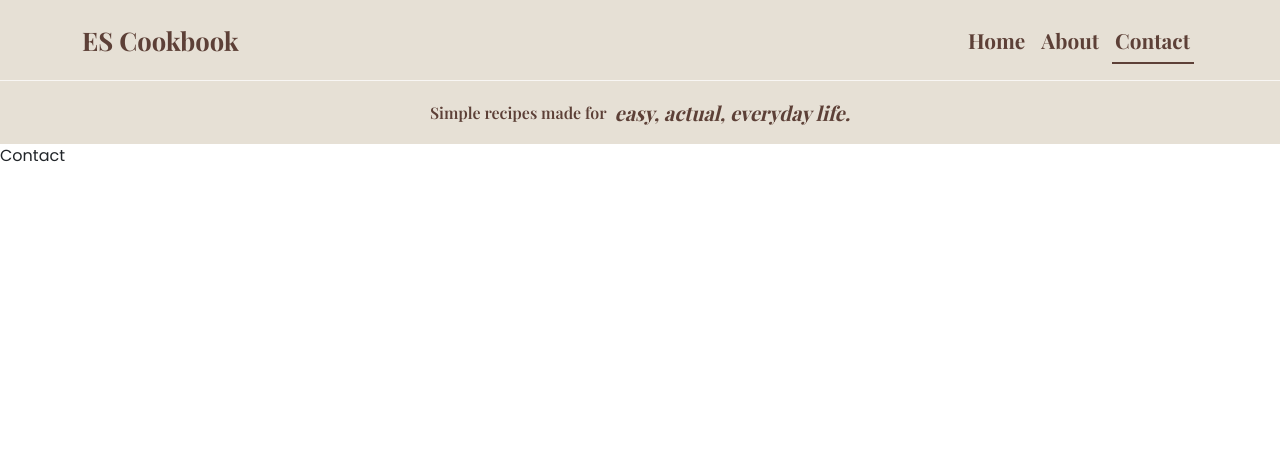
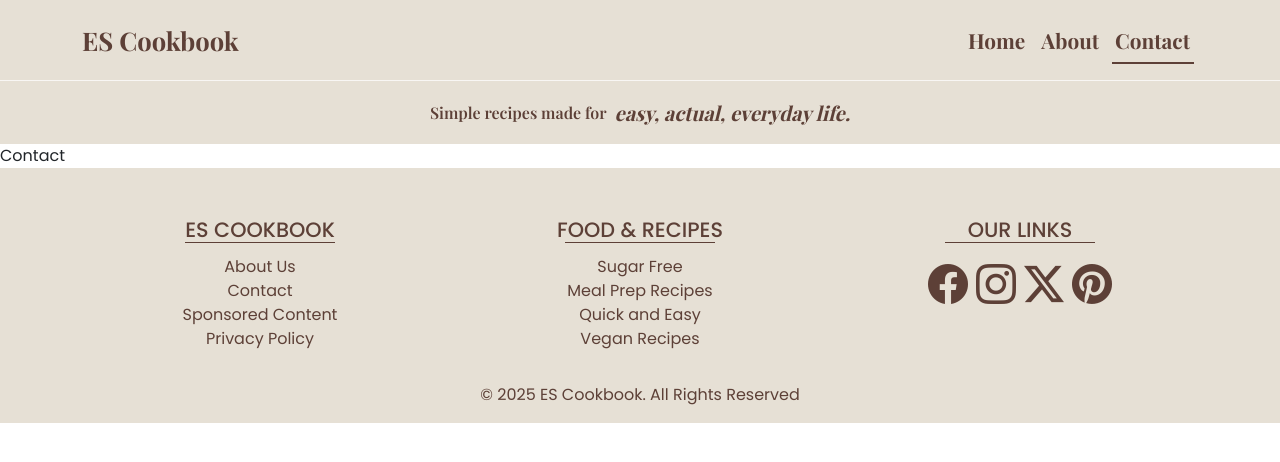
Before and after one commit to EmirSalmanDev/es_cookbook, a React (Vite) app in the folder es_cookbook/: page /contact in a window 1280 px wide. Shown: the top 462 px of the page. Built offline with nearby package versions, Linux system fonts and the light colour scheme; a web font is replaced by a local one.

Commit message:
footer added

```diff
--- a/es_cookbook/package.json
+++ b/es_cookbook/package.json
@@ -11,6 +11,7 @@
   },
   "dependencies": {
     "bootstrap": "^5.3.3",
+    "bootstrap-icons": "^1.11.3",
     "react": "^19.0.0",
     "react-bootstrap": "^2.10.9",
     "react-dom": "^19.0.0",
--- a/es_cookbook/src/App.jsx
+++ b/es_cookbook/src/App.jsx
@@ -3,6 +3,7 @@ import Home from "./pages/Home";
 import About from "./pages/About";
 import Contact from "./pages/Contact";
 import CookBookNavbar from "./components/CookBookNavbar";
+import Footer from "./components/Footer";
 
 function App() {
   return (
@@ -14,6 +15,8 @@ function App() {
         <Route path="/aboutMe" element={<About />} />
         <Route path="/contact" element={<Contact />} />
       </Routes>
+
+      <Footer />
     </>
   );
 }
--- a/es_cookbook/src/components/Footer.jsx
+++ b/es_cookbook/src/components/Footer.jsx
@@ -1,7 +1,77 @@
-import React from "react";
+import Container from "react-bootstrap/Container";
+import Row from "react-bootstrap/Row";
+import Col from "react-bootstrap/Col";
+import "../styles/footer.css";
 
 function Footer() {
-  return <div>Footer</div>;
+  return (
+    <>
+      <footer>
+        <Container>
+          <Row className="g-4">
+            <Col sm={4} className="text-center">
+              <h4 className="footer_header">ES Cookbook</h4>
+              <ul>
+                <li>
+                  <a href="#">About Us</a>
+                </li>
+                <li>
+                  <a href="#">Contact</a>
+                </li>
+                <li>
+                  <a href="#">Sponsored Content</a>
+                </li>
+                <li>
+                  <a href="#">Privacy Policy</a>
+                </li>
+              </ul>
+            </Col>
+            <Col sm={4} className="text-center">
+              <h4 className="footer_header">Food & Recipes</h4>
+              <ul>
+                <li>
+                  <a href="#">Sugar Free</a>
+                </li>
+                <li>
+                  <a href="#">Meal Prep Recipes</a>
+                </li>
+                <li>
+                  <a href="#">Quick and Easy</a>
+                </li>
+                <li>
+                  <a href="#">Vegan Recipes</a>
+                </li>
+              </ul>
+            </Col>
+            <Col sm={4} className="text-center">
+              <h4 className="footer_header">Our Links</h4>
+              <div className="links">
+                <a href="#">
+                  <i class="bi bi-facebook"></i>
+                </a>
+                <a href="#">
+                  <i class="bi bi-instagram"></i>
+                </a>
+                <a href="#">
+                  <i class="bi bi-twitter-x"></i>
+                </a>
+                <a href="#">
+                  <i class="bi bi-pinterest"></i>
+                </a>
+              </div>
+            </Col>
+          </Row>
+          <Row className="copy_right">
+            <Col>
+              <p className="text-center">
+                &copy; 2025 ES Cookbook. All Rights Reserved
+              </p>
+            </Col>
+          </Row>
+        </Container>
+      </footer>
+    </>
+  );
 }
 
 export default Footer;
--- a/es_cookbook/src/main.jsx
+++ b/es_cookbook/src/main.jsx
@@ -3,6 +3,7 @@ import { createRoot } from "react-dom/client";
 import App from "./App.jsx";
 import { BrowserRouter } from "react-router-dom";
 import "bootstrap/dist/css/bootstrap.min.css";
+import "bootstrap-icons/font/bootstrap-icons.css";
 import "./index.css";
 
 createRoot(document.getElementById("root")).render(
--- /dev/null
+++ b/es_cookbook/src/styles/footer.css
@@ -0,0 +1,56 @@
+footer {
+    padding: 3rem 0 0 0;
+    background-color: var(--vanilla);
+    color: var(--brown);
+}
+
+footer ul {
+    padding: 0;
+}
+
+footer .footer_header {
+    position: relative;
+    margin-bottom: .7rem;
+    font-size: 1.3rem;
+}
+
+footer .footer_header::before {
+    position: absolute;
+    content: "";
+    background-color: var(--brown);
+    width: 150px;
+    height: 1px;
+    bottom: 0;
+    left: 50%;
+    transform: translateX(-50%);
+}
+
+footer ul li {
+    font-size: 1rem;
+}
+
+footer .links {
+    display: flex;
+    justify-content: center;
+    align-items: center;
+    flex-wrap: wrap;
+    gap: .5rem;
+}
+
+footer .links a {
+    font-size: 2.5rem;
+}
+
+footer .copy_right {
+    margin-top: 1rem;
+}
+
+footer a {
+    transition: all .4s;
+}
+
+footer a:hover {
+    color: var(--green);
+    transform: scale(1.1);
+    font-weight: 500;
+}
```
Also changed, not shown: 1 other file (tests, documents, lock files or other folders).
